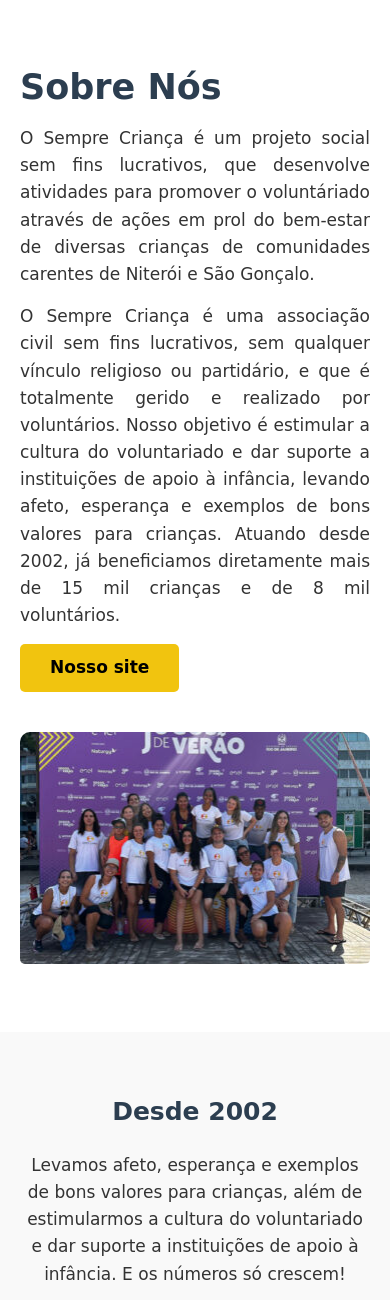
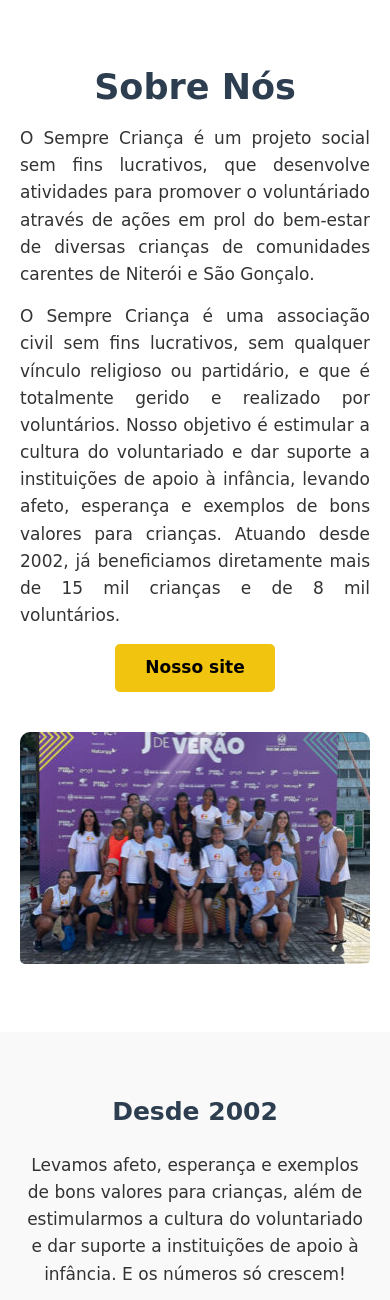
Before and after one commit to CaioSIlvaLopes/semprecrianca-doa-o, a Django app: page / in a window 390 px wide. Shown: the part 905-2205 px from the top of the page. Run offline with Django 5.2, Linux system fonts and the light colour scheme.

Commit message:
Update index.html

```diff
--- a/donate/templates/index.html
+++ b/donate/templates/index.html
@@ -594,6 +594,9 @@
         /* Responsivo */
         @media (max-width: 768px) {
 
+             *{
+                text-align: center;
+            }
             .about-content {
                 flex-direction: column;
             }
@@ -610,7 +613,7 @@
                 font-size: 36px;
             }
             .fotos-grid{
-
+                justify-content: center;
             }
         }
     </style>
```
